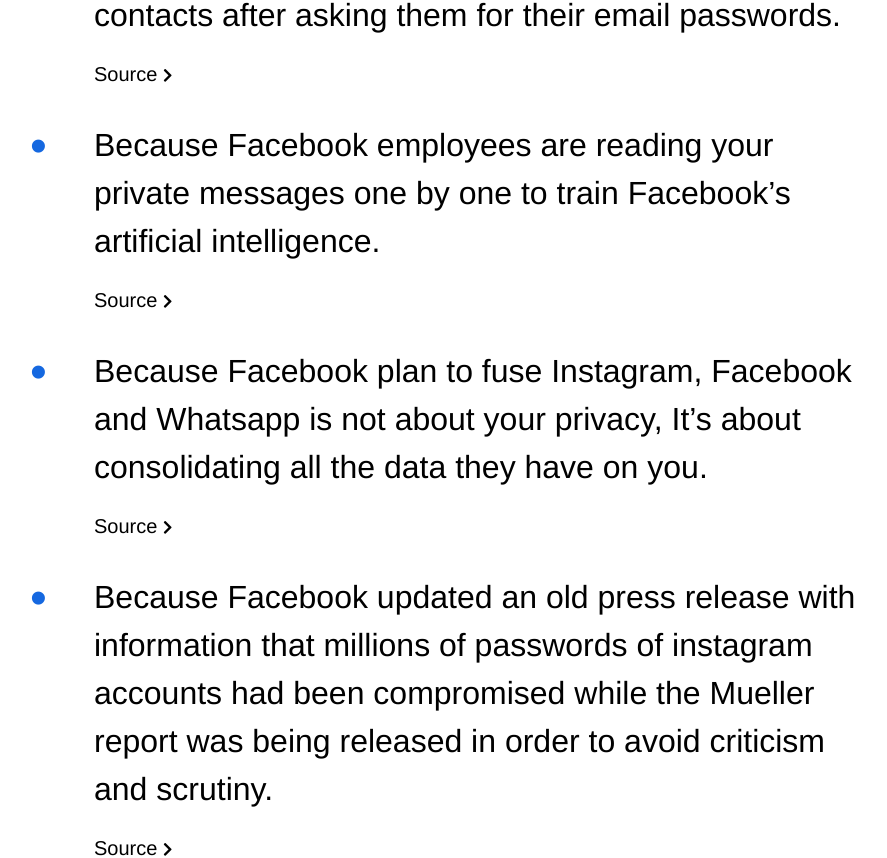
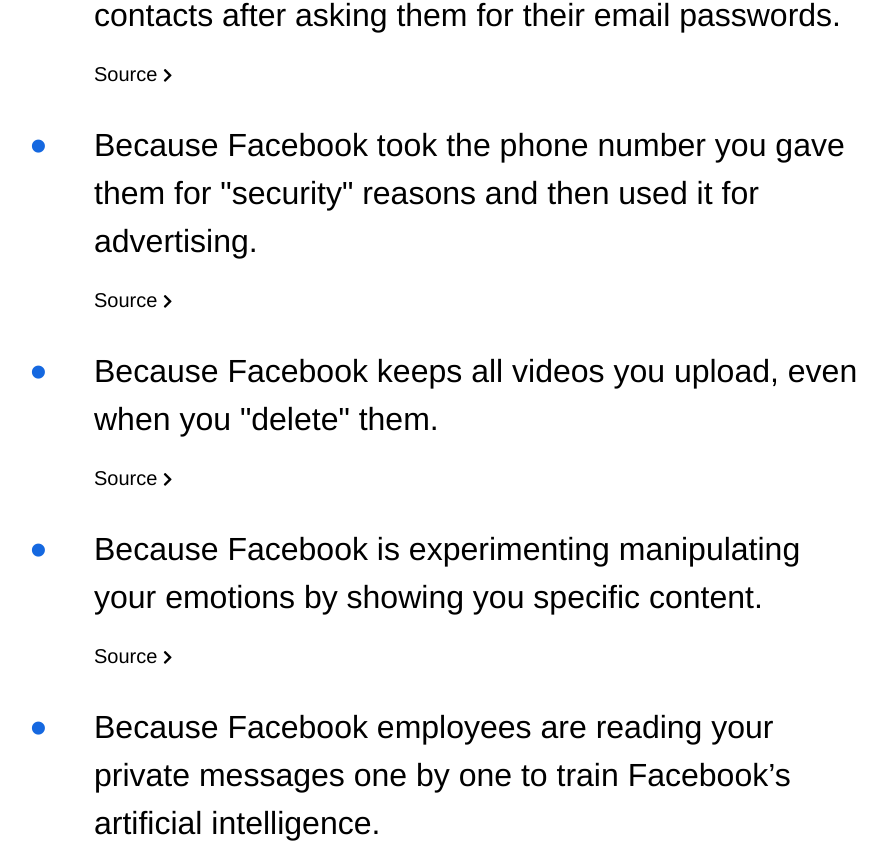
Before and after one commit to lifenautjoe/stop-using-facebook, a Vue app: page / in a window 1280 px wide. Shown: the part 1899-2757 px from the top of the page, without its empty margins (186-1073 px from the left). Built offline with nearby package versions, Linux system fonts and the light colour scheme.

Commit message:
:sparkles: add suggestions from reddit

```diff
--- a/src/components/How/How.vue
+++ b/src/components/How/How.vue
@@ -63,6 +63,7 @@
     import signalLogo from './assets/signal-300x300.png';
     import telegramLogo from './assets/Telegram-300x300.png';
     import zomLogo from './assets/zom-300x300.png';
+    import wireLogo from './assets/wire_logo.png';
     import riotLogo from './assets/riotim-300x300.jpg';
     import fbLogo from './assets/fb_logo.png';
     import waLogo from './assets/wa_logo.png';
@@ -167,6 +168,12 @@
                                 url: 'https://telegram.org/'
                             },
                             {
+                                name: 'Wire',
+                                description: 'Encrypted, open-source application with support for slack-style channels, built by ex-Skype employees.',
+                                image: wireLogo,
+                                url: 'https://wire.com/'
+                            },
+                            {
                                 name: 'Zom',
                                 description: 'Open-source messenger app created by a group of friends with an interest in Tibetan culture',
                                 image: zomLogo,
--- a/src/components/Why/Why.vue
+++ b/src/components/Why/Why.vue
@@ -101,6 +101,18 @@
                         source: 'https://www.businessinsider.nl/facebook-uploaded-1-5-million-users-email-contacts-without-permission-2019-4/?international=true&r=US'
                     },
                     {
+                        reason: 'Because Facebook took the phone number you gave them for "security" reasons and then used it for advertising.',
+                        source: 'https://www.theguardian.com/technology/2019/mar/04/facebook-faces-backlash-over-users-safety-phone-numbers'
+                    },
+                    {
+                        reason: 'Because Facebook keeps all videos you upload, even when you "delete" them.',
+                        source: 'https://web.archive.org/web/20180328205320/http://nymag.com/selectall/2018/03/facebook-secretly-saved-videos-users-deleted.html'
+                    },
+                    {
+                        reason: 'Because Facebook is experimenting manipulating your emotions by showing you specific content.',
+                        source: 'https://www.theatlantic.com/technology/archive/2014/06/everything-we-know-about-facebooks-secret-mood-manipulation-experiment/373648/'
+                    },
+                    {
                         reason: 'Because Facebook employees are reading your private messages one by one to train Facebook’s artificial intelligence.',
                         source: 'https://www.theverge.com/2019/5/6/18530887/facebook-instagram-ai-data-labeling-annotation-private-posts-outsourced'
                     },
```
Also changed, not shown: src/components/How/assets/wire_logo.png (added).
